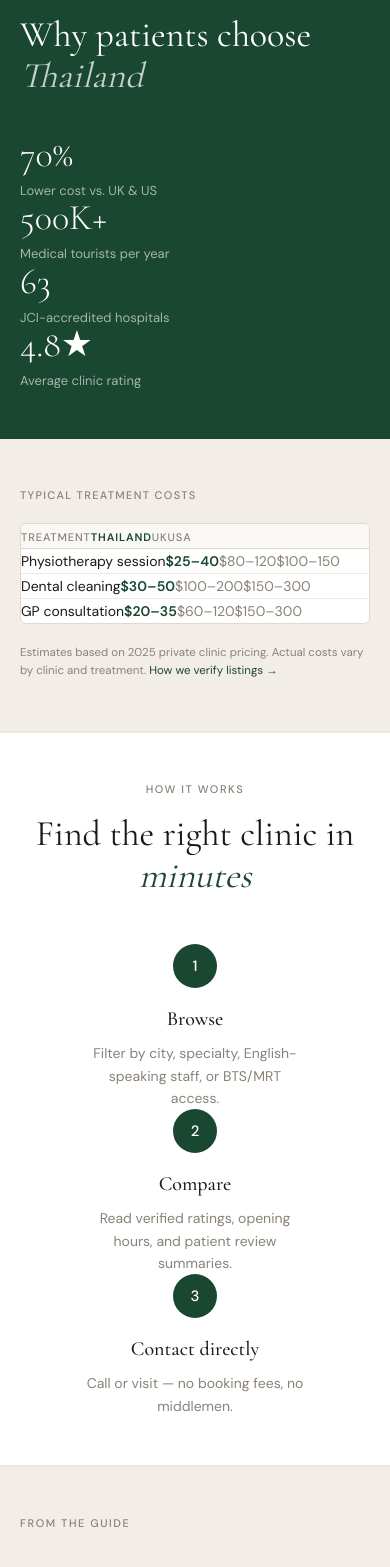
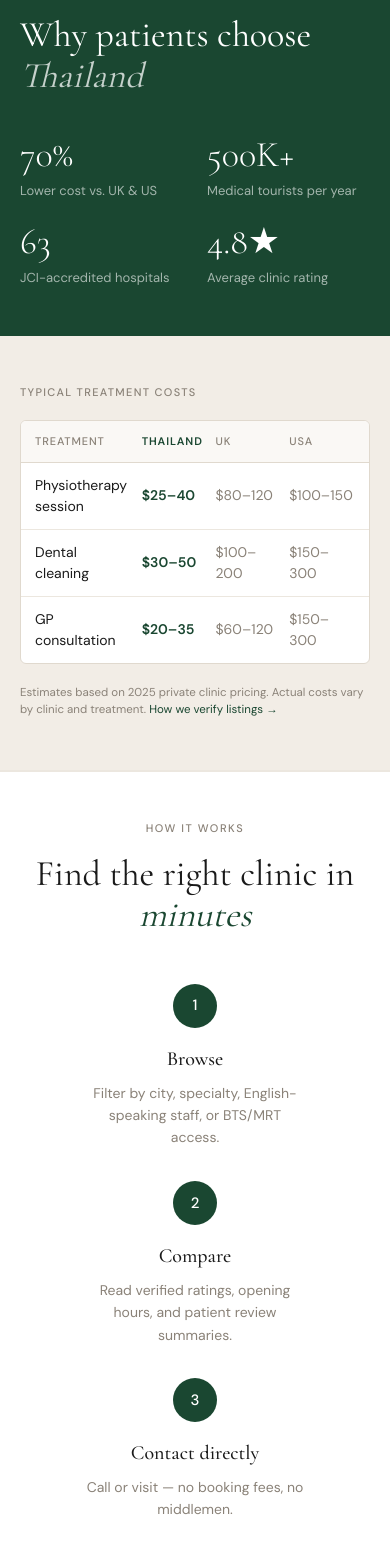
Before and after one commit to Sunnysakchira1/thailandclinics, a Next.js app: page / in a window 390 px wide. Shown: the part 2380-3947 px from the top of the page. Built offline with nearby package versions, Linux system fonts and the light colour scheme; no server answers; the database is empty.

Commit message:
feat: add 'Why Thailand?' stats + price comparison section to homepage

```diff
--- a/src/app/globals.css
+++ b/src/app/globals.css
@@ -704,3 +704,69 @@ details[open] > .profile-detail-summary::after {
   .blog-header-pad  { padding: 28px 20px 24px; }
   .blog-content-pad { padding: 28px 20px; }
 }
+
+/* Why Thailand section */
+.why-stats-grid {
+  display: grid;
+  grid-template-columns: repeat(4, 1fr);
+  gap: 32px;
+}
+@media (max-width: 640px) {
+  .why-stats-grid {
+    grid-template-columns: repeat(2, 1fr);
+    gap: 24px;
+  }
+}
+
+.price-table-row {
+  display: grid;
+  grid-template-columns: 2fr 1fr 1fr 1fr;
+  gap: 12px;
+  padding: 14px 20px;
+  align-items: center;
+}
+@media (max-width: 480px) {
+  .price-table-row {
+    grid-template-columns: 1.5fr 1fr 1fr 1fr;
+    gap: 8px;
+    padding: 12px 14px;
+    font-size: 13px;
+  }
+}
+
+/* How it works section */
+.how-it-works-grid {
+  display: grid;
+  grid-template-columns: repeat(3, 1fr);
+  gap: 0;
+  position: relative;
+}
+.how-it-works-step {
+  position: relative;
+  text-align: center;
+  padding: 0 24px;
+}
+.how-it-works-connector {
+  position: absolute;
+  top: 22px;
+  left: calc(50% + 22px);
+  right: calc(-50% + 22px);
+  height: 1px;
+  background: var(--border);
+  z-index: 0;
+}
+@media (max-width: 640px) {
+  .how-it-works-grid {
+    grid-template-columns: 1fr;
+    gap: 32px;
+  }
+  .how-it-works-connector {
+    display: none;
+  }
+}
+
+/* FAQ section */
+.faq-item summary::-webkit-details-marker { display: none; }
+.faq-item[open] .faq-chevron::before { content: "−"; }
+.faq-item:not([open]) .faq-chevron::before { content: "+"; }
+.faq-item .faq-chevron { font-size: 20px; }
```
